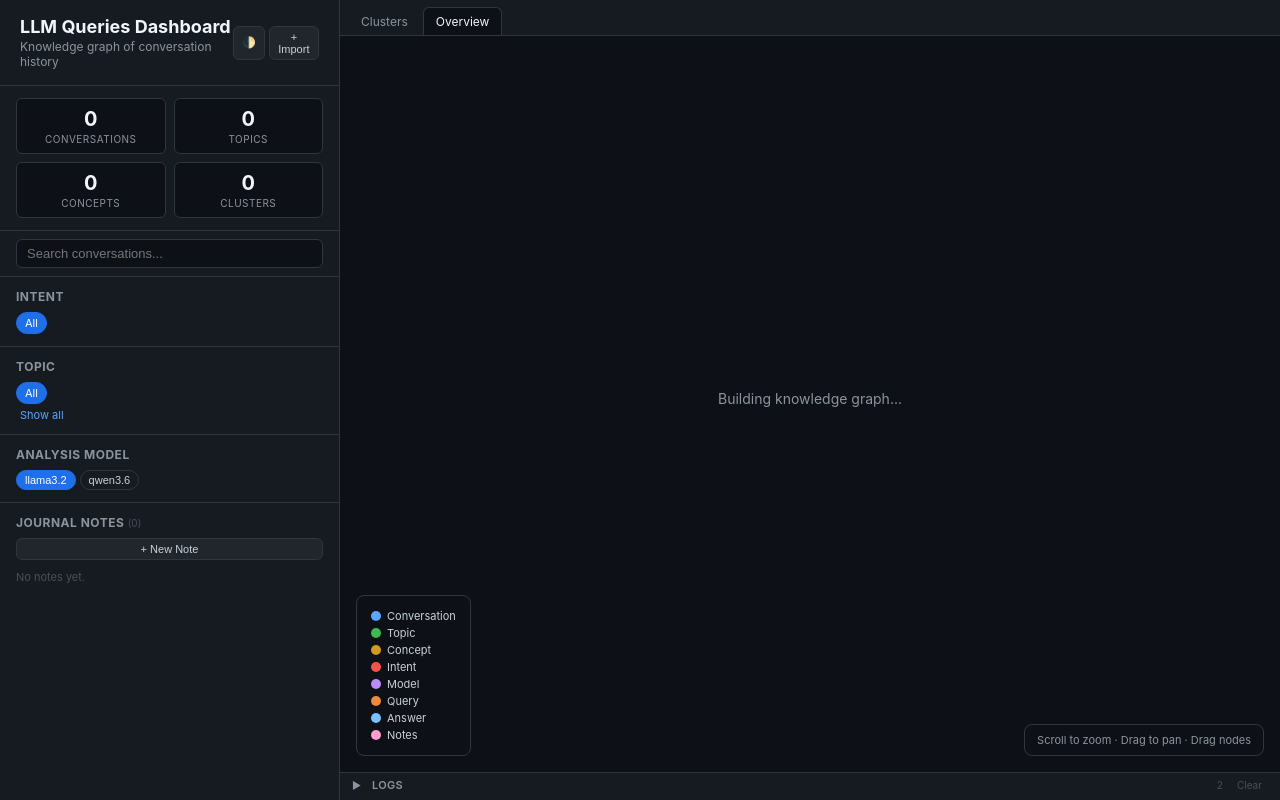
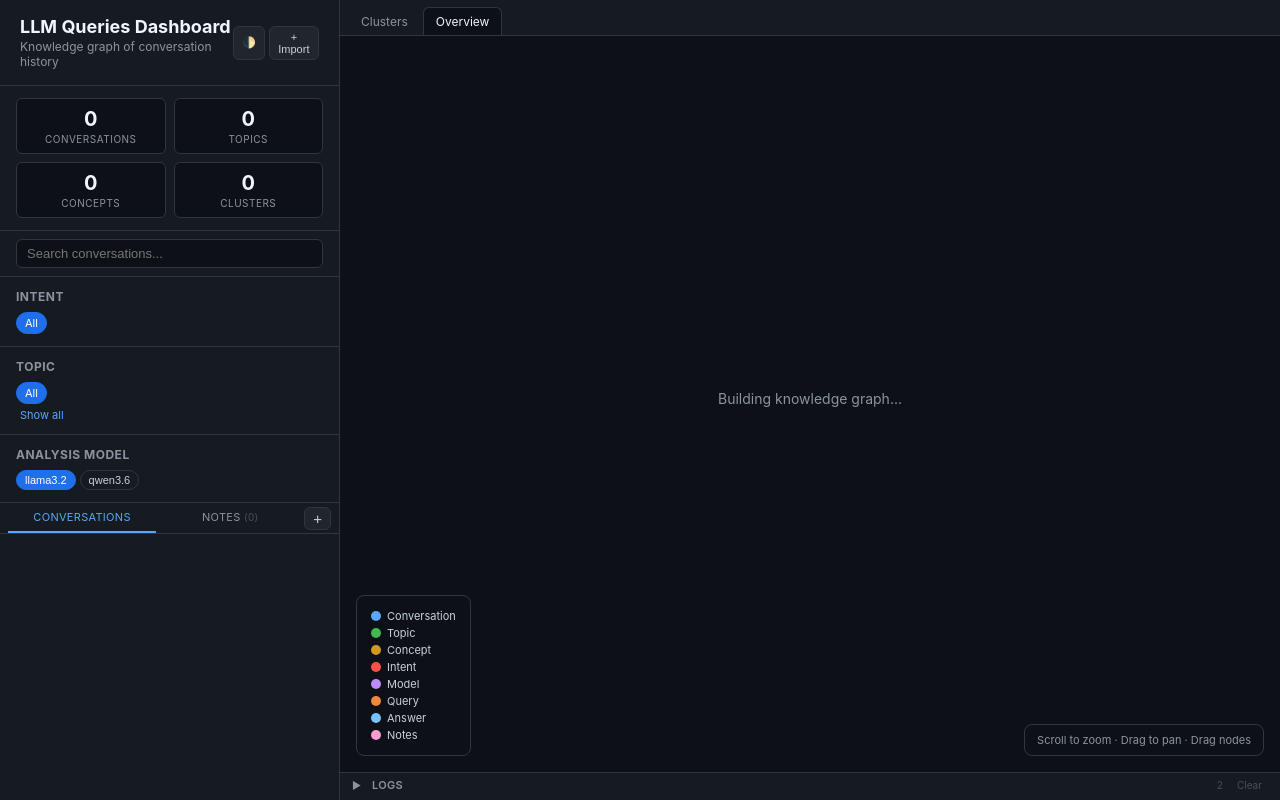
Before and after one commit to harishgovardhandamodar/hive-llm-queries, a Flask app: page / in a window 1280 px wide; the page is wider, and only the part inside the window is pictured. Run offline with Flask 3, Linux system fonts and the light colour scheme; data that the repository does not hold is empty.

Commit message:
feat: tabbed conversations/notes list in sidebar
- Replace separate notes section + conv-list with tabbed sidebar tabs
- Add sidebar-tab-bar with Conversations and Notes tabs + New Note button
- Notes panel shows all notes in scrollable list (matching conv-list style)
- Badge shows note count on Notes tab

```diff
--- a/templates/dashboard.html
+++ b/templates/dashboard.html
@@ -180,6 +180,40 @@ a:hover { text-decoration: underline; }
 }
 .search-box input:focus { border-color: var(--accent); }
 
+/* Sidebar tab bar */
+.sidebar-tab-bar {
+  display: flex;
+  border-bottom: 1px solid var(--border);
+  flex-shrink: 0;
+  align-items: center;
+  padding: 0 8px;
+  background: var(--bg-secondary);
+}
+.sidebar-tab {
+  flex: 1;
+  padding: 7px 8px;
+  font-size: 11px;
+  text-align: center;
+  cursor: pointer;
+  color: var(--text-muted);
+  border-bottom: 2px solid transparent;
+  transition: all 0.15s;
+  text-transform: uppercase;
+  letter-spacing: 0.3px;
+  user-select: none;
+}
+.sidebar-tab:hover { color: var(--text-secondary); }
+.sidebar-tab.active {
+  color: var(--accent);
+  border-bottom-color: var(--accent);
+}
+.sidebar-note-btn {
+  font-size: 15px !important;
+  padding: 2px 8px !important;
+  margin-left: auto;
+  flex: 0 0 auto;
+}
+
 /* Conversation list */
 .conv-list {
   flex: 1;
@@ -1180,15 +1214,14 @@ a:hover { text-decoration: underline; }
       <div style="display:flex;gap:4px;margin-top:4px;" id="analysis-model-selector"></div>
     </div>
 
-    <div class="filters" id="notes-section" style="border-bottom:none;">
-      <h3>Journal Notes <span style="font-weight:400;color:var(--text-dim);font-size:10px;text-transform:none;letter-spacing:0;" id="notes-count"></span></h3>
-      <div style="display:flex;gap:4px;margin-bottom:6px;">
-        <button class="btn" style="flex:1;font-size:11px;padding:4px 8px;" onclick="showNoteModal()">+ New Note</button>
-      </div>
-      <div id="notes-list" style="max-height:140px;overflow-y:auto;display:flex;flex-direction:column;gap:3px;"></div>
+    <div class="sidebar-tab-bar">
+      <span class="sidebar-tab active" onclick="switchSidebarTab('convs')">Conversations</span>
+      <span class="sidebar-tab" onclick="switchSidebarTab('notes')">Notes <span id="notes-badge" style="font-weight:400;color:var(--text-dim);font-size:10px;"></span></span>
+      <button class="btn sidebar-note-btn" onclick="showNoteModal()" title="New Note">+</button>
     </div>
 
     <div class="conv-list" id="conv-list"></div>
+    <div class="notes-panel" id="notes-panel" style="display:none;flex:1;overflow-y:auto;padding:8px 0;"></div>
   </aside>
 
   <!-- Main -->
@@ -2748,6 +2781,14 @@ function esc(s) {
 }
 
 // ── Journal Notes ────────────────────────────────────────────────────────────
+function switchSidebarTab(tab) {
+  document.querySelectorAll('.sidebar-tab').forEach(function(t) { t.classList.remove('active'); });
+  document.getElementById('conv-list').style.display = tab === 'convs' ? 'block' : 'none';
+  document.getElementById('notes-panel').style.display = tab === 'notes' ? 'block' : 'none';
+  var activeTab = Array.from(document.querySelectorAll('.sidebar-tab')).find(function(t) { return t.textContent.toLowerCase().startsWith(tab === 'convs' ? 'conversations' : 'notes'); });
+  if (activeTab) activeTab.classList.add('active');
+}
+
 var noteLinks = [];
 
 function showNoteModal() {
@@ -2817,27 +2858,29 @@ function saveNote() {
 }
 
 function renderNotesList() {
-  var list = document.getElementById('notes-list');
-  if (!list) return;
-  var count = document.getElementById('notes-count');
+  var panel = document.getElementById('notes-panel');
+  if (!panel) return;
+  var badge = document.getElementById('notes-badge');
   fetch('/api/notes').then(function(r) { return r.json(); }).then(function(notes) {
-    list.innerHTML = '';
-    if (count) count.textContent = '(' + notes.length + ')';
+    panel.innerHTML = '';
+    if (badge) badge.textContent = '(' + notes.length + ')';
     if (!notes.length) {
-      list.innerHTML = '<div style="font-size:11px;color:var(--text-dim);padding:4px 0;">No notes yet.</div>';
+      panel.innerHTML = '<div style="font-size:12px;color:var(--text-dim);padding:16px;text-align:center;">No notes yet.<br><span style="color:var(--accent);cursor:pointer;" onclick="showNoteModal()">Create one</span></div>';
       return;
     }
-    notes.slice(-5).reverse().forEach(function(n) {
+    notes.slice().reverse().forEach(function(n) {
       var el = document.createElement('div');
-      el.style.cssText = 'font-size:11px;padding:4px 6px;border-radius:4px;cursor:pointer;color:var(--text-secondary);background:var(--bg-primary);border:1px solid var(--border);transition:border-color 0.15s;';
-      el.onmouseenter = function() { el.style.borderColor = 'var(--accent)'; };
-      el.onmouseleave = function() { el.style.borderColor = 'var(--border)'; };
+      el.className = 'conv-item';
+      el.style.cssText = 'padding:8px 16px;cursor:pointer;border-bottom:1px solid var(--bg-tertiary);transition:background 0.15s;';
+      el.onmouseenter = function() { el.style.background = 'var(--hover-bg)'; };
+      el.onmouseleave = function() { el.style.background = 'transparent'; };
       el.onclick = function() { openNoteDetail(n.id); };
       var ext = n.extraction || {};
-      var tags = (ext.topics || []).slice(0,2).map(function(t) { return '<span style="font-size:9px;padding:1px 4px;border-radius:4px;background:var(--bg-tertiary);color:var(--text-dim);">' + esc(t) + '</span>'; }).join('');
-      el.innerHTML = '<div style="display:flex;justify-content:space-between;"><span style="font-weight:600;">' + esc(n.title) + '</span><span style="color:var(--text-dim);font-size:10px;">' + n.date + '</span></div>' +
-        (tags ? '<div style="margin-top:2px;display:flex;gap:2px;">' + tags + '</div>' : '');
-      list.appendChild(el);
+      var tags = (ext.topics || []).slice(0,3).map(function(t) { return '<span class="tag-small">' + esc(t) + '</span>'; }).join('');
+      el.innerHTML = '<div style="font-size:12px;font-weight:600;color:var(--text-primary);margin-bottom:1px;white-space:nowrap;overflow:hidden;text-overflow:ellipsis;">' + esc(n.title) + '</div>' +
+        '<div style="font-size:10px;color:var(--text-dim);">' + n.date + (ext.intent ? ' \u00b7 ' + esc(ext.intent) : '') + '</div>' +
+        (tags ? '<div style="margin-top:3px;display:flex;gap:2px;flex-wrap:wrap;">' + tags + '</div>' : '');
+      panel.appendChild(el);
     });
   }).catch(function() {});
 }
```
